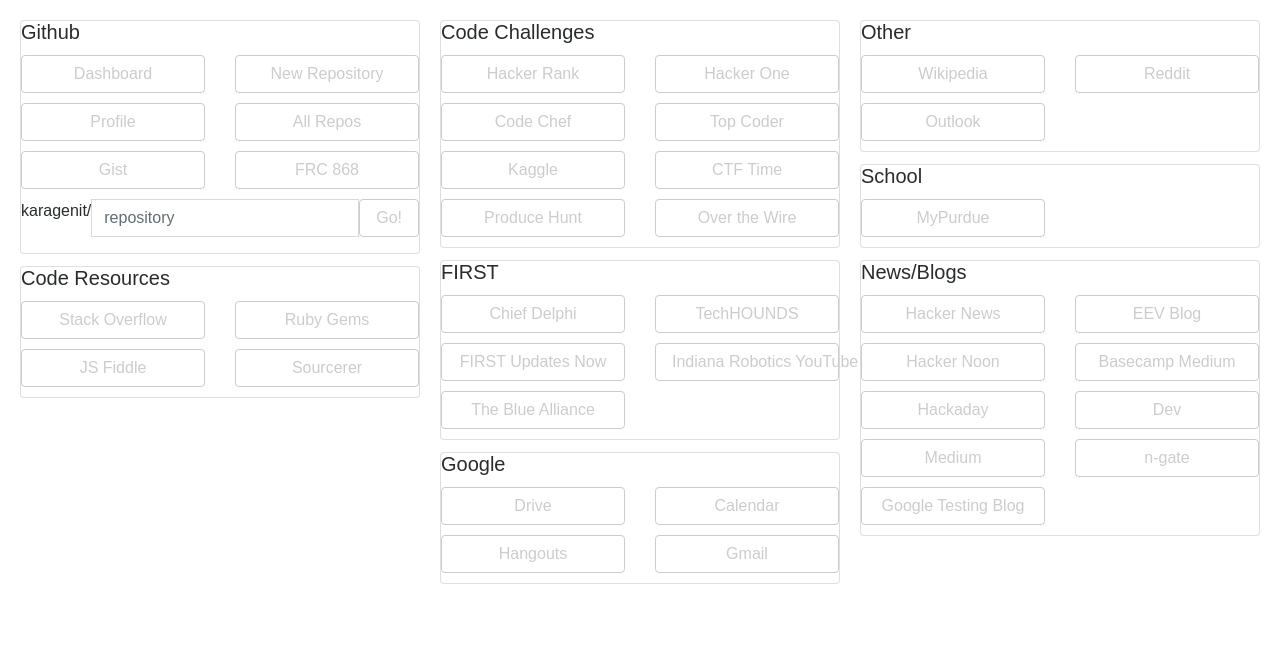
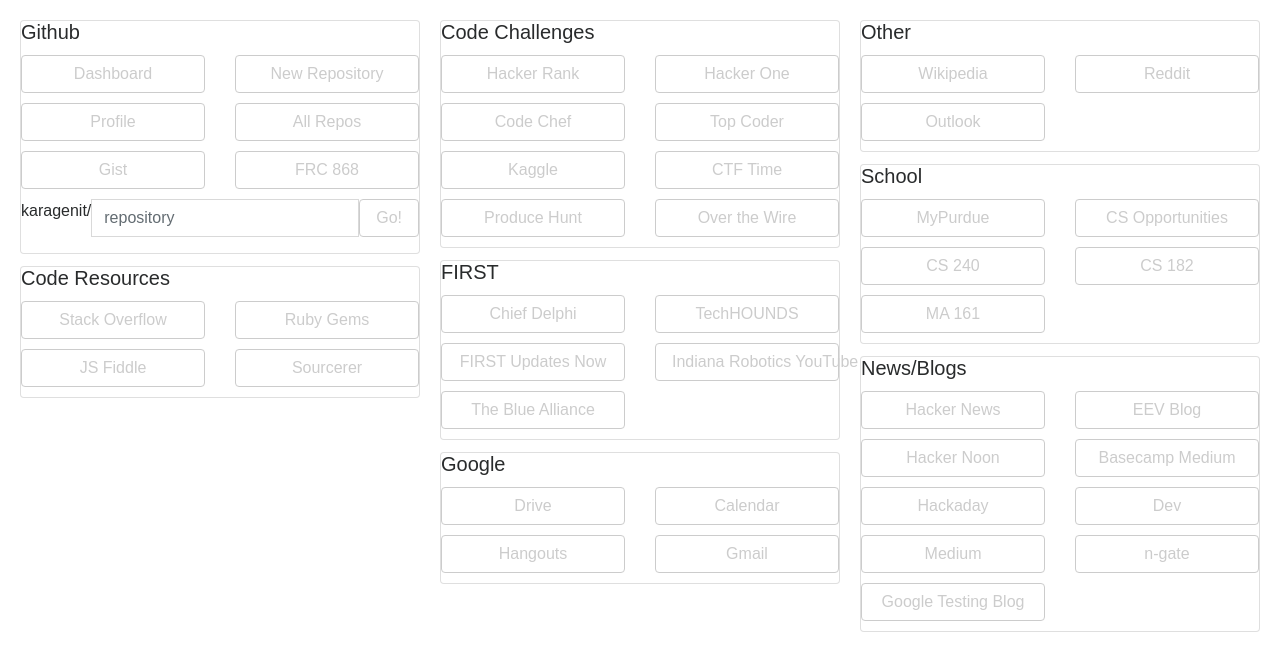
Before and after one commit to karagenit/homepage, a React (Create React App) app: page / in a window 1280 px wide. Shown: the top 670 px of the page. Built offline with nearby package versions, Linux system fonts and the light colour scheme.

Commit message:
Add School Website Links

```diff
--- a/src/data.js
+++ b/src/data.js
@@ -162,6 +162,22 @@
             {
                 name: 'MyPurdue',
                 url: 'https://wl.mypurdue.purdue.edu'
+            },
+            {
+                name: 'CS Opportunities',
+                url: 'https://www.cs.purdue.edu/corporate/opportunity-update/index.html'
+            },
+            {
+                name: 'CS 240',
+                url: 'http://courses.cs.purdue.edu/doku.php?id=cs24000:fall18:start'
+            },
+            {
+                name: 'CS 182',
+                url: 'https://www.cs.purdue.edu/homes/spa/cs182.html'
+            },
+            {
+                name: 'MA 161',
+                url: 'http://www.math.purdue.edu/academic/courses/coursepage?subject=MA&course=16100I'
             }
         ]
     },
```
